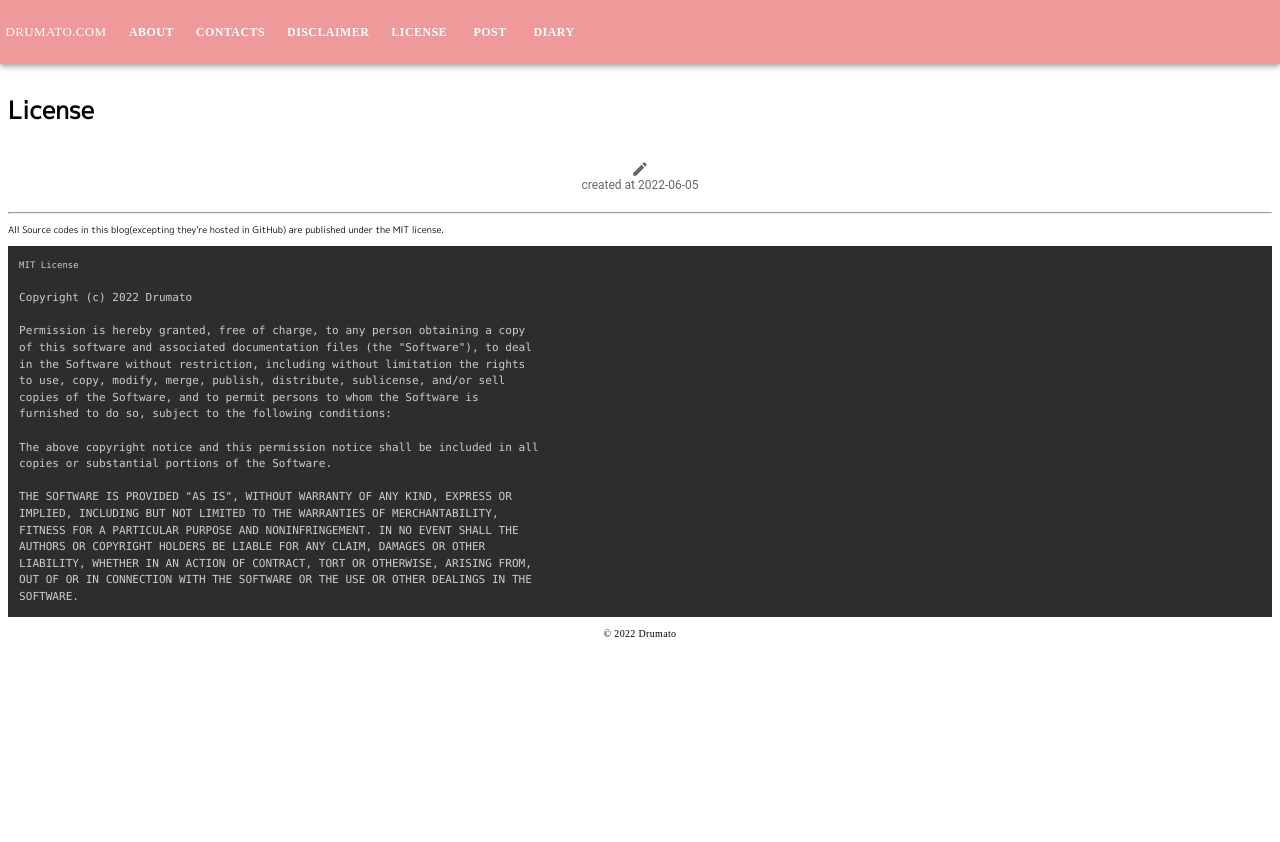
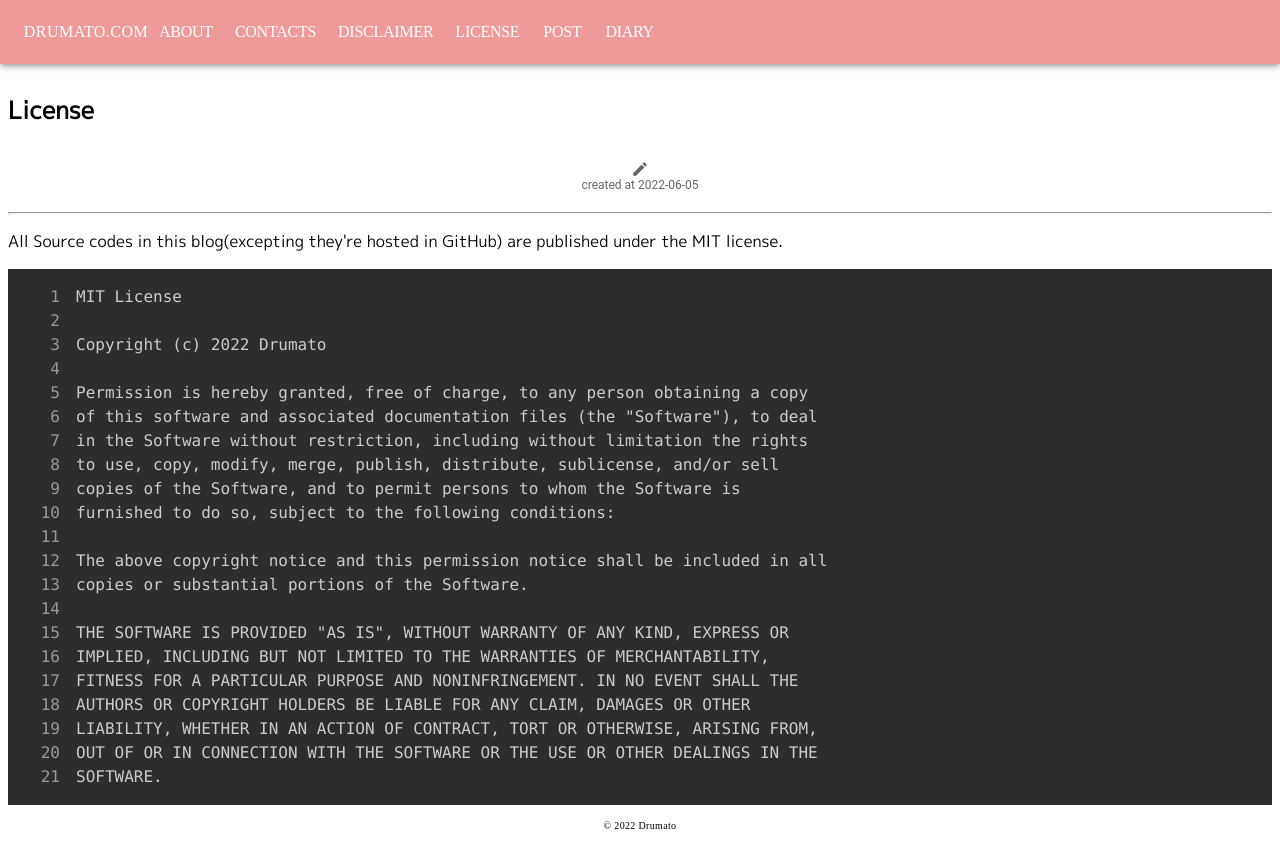
Before and after one commit to Drumato/drumato.comv2, a Next.js app: page /license in a window 1280 px wide. Before the commit the page ends 800 px from the top, so only its background shows below. Built offline with nearby package versions, Linux system fonts and the light colour scheme; a web font is replaced by a local one.

Commit message:
fix(styles): remove xx-small
Signed-off-by: Drumato <drumato43@gmail.com>

```diff
--- a/public/markdown-styles.module.css
+++ b/public/markdown-styles.module.css
@@ -1,14 +1,6 @@
 .reactMarkDown blockquote * {
     background-color: #f7f7f7;
     font-style: italic;
-}
-
-.reactMarkDown a {
-    font-size: xx-small;
-}
-
-.reactMarkDown ul {
-    font-size: xx-small;
 }
 
 .reactMarkDown th {
@@ -26,20 +18,24 @@
 
 .reactMarkDown code {
     font-family: M PLUS 1p;
-    font-size: xx-small;
 }
 
 .reactMarkDown code * {
     font-family: M PLUS 1p;
-    font-size: xx-small;
 }
 
 .reactMarkDown pre {
     font-family: M PLUS 1p;
-    font-size: xx-small;
 }
 
 .reactMarkDown pre * {
     font-family: M PLUS 1p;
-    font-size: xx-small;
 }
+
+.reactMarkDown div {
+    font-family: M PLUS 1p;
+}
+
+.reactMarkDown div {
+    font-family: M PLUS 1p;
+}
--- a/public/styles.css
+++ b/public/styles.css
@@ -1,10 +1,6 @@
 html, body {
     font-family: 'Klee One','M PLUS 1p', 'Noto Sans JP', sans-serif;
     text-align: start;
-}
-
-p {
-    font-size: xx-small;
 }
 
 /* for PC */
@@ -18,7 +14,7 @@ p {
 /* for Mobile */
 @media screen and (max-width: 640px) {
     h1, h2, h3, h4, h5, h6 {
-        font-size: "80%",
+        font-size: "80%";
     }
     img {
         width: 100%;
--- a/src/components/BlogCategory.tsx
+++ b/src/components/BlogCategory.tsx
@@ -14,7 +14,7 @@ const BlogCategoryTypography = (
   props: BlogCategoryTypographyProps
 ): JSX.Element => {
   const StyledTypography = styled(Typography)({
-    fontSize: "12px",
+    fontSize: "medium",
     fontFamily: "Klee One",
     color: "#FFFFFF",
   });
--- a/src/components/BlogMarkdownCard.tsx
+++ b/src/components/BlogMarkdownCard.tsx
@@ -20,8 +20,8 @@ const StyledTypography = styled(Typography)({
   display: "block",
   justifyContent: "center",
   alignItems: "center",
-  fontSize: "10px",
   fontFamily: "Klee One",
+  fontSize: "large",
 });
 
 const BlogMarkdownCard = (props: BlogMarkdownCardProps): JSX.Element => {
--- a/src/components/BlogTitle.tsx
+++ b/src/components/BlogTitle.tsx
@@ -13,9 +13,10 @@ const BlogTitleButton = (props: BlogTitleButtonProps): JSX.Element => {
   const StyledButton = styled(Button)({
     width: "10px",
     padding: "20px",
-    marginRight: "30px",
+    margin: "30px",
     color: "#FFFFFF",
     fontFamily: "Klee One",
+    fontSize: "medium",
   });
 
   return (
--- a/src/components/Markdown.tsx
+++ b/src/components/Markdown.tsx
@@ -1,7 +1,6 @@
 import style from "/public/markdown-styles.module.css";
 import { Edit as EditIcon } from "@mui/icons-material";
-import { BottomNavigation, BottomNavigationAction, Chip } from "@mui/material";
-import matter, { GrayMatterFile } from "gray-matter";
+import { BottomNavigation, BottomNavigationAction } from "@mui/material";
 import ReactMarkdown from "react-markdown";
 import { Prism as SyntaxHighlighter } from "react-syntax-highlighter";
 import tomorrow from "react-syntax-highlighter/dist/cjs/styles/prism/tomorrow";
@@ -31,7 +30,6 @@ const CustomReactMarkdown = (props: CustomReactMarkdownProps): JSX.Element => {
               <code
                 {...props}
                 style={{
-                  fontSize: "xx-small",
                   fontFamily: "Klee One",
                   backgroundColor: "#ffe6e6",
                 }}
@@ -46,6 +44,7 @@ const CustomReactMarkdown = (props: CustomReactMarkdownProps): JSX.Element => {
             <SyntaxHighlighter
               language={match[1]}
               style={tomorrow}
+              showLineNumbers={true}
               PreTag="div"
             >
               {String(children).replace(/\n$/, "")}
--- a/src/layouts/MainLayout.tsx
+++ b/src/layouts/MainLayout.tsx
@@ -1,9 +1,8 @@
-import { createTheme, responsiveFontSizes, ThemeProvider } from "@mui/material";
+import { createTheme, ThemeProvider } from "@mui/material";
 import { red, grey } from "@mui/material/colors";
 import { ReactElement } from "react";
 import BlogFooter from "~/components/BlogFooter";
 import BlogHeader from "~/components/BlogHeader";
-import useLocale from "~/hooks/useLocale";
 
 type Props = {
   children: ReactElement;
@@ -20,7 +19,6 @@ const theme = createTheme({
     // mode: 'light' | 'dark',
   },
 });
-theme.typography.h1 = {};
 
 const siteTitle = "drumato.com";
 const year = 2022;
```
Also changed, not shown: markdowns/ja/post/gobgp-simple-peer-establishment.md (+1 -3 lines).
